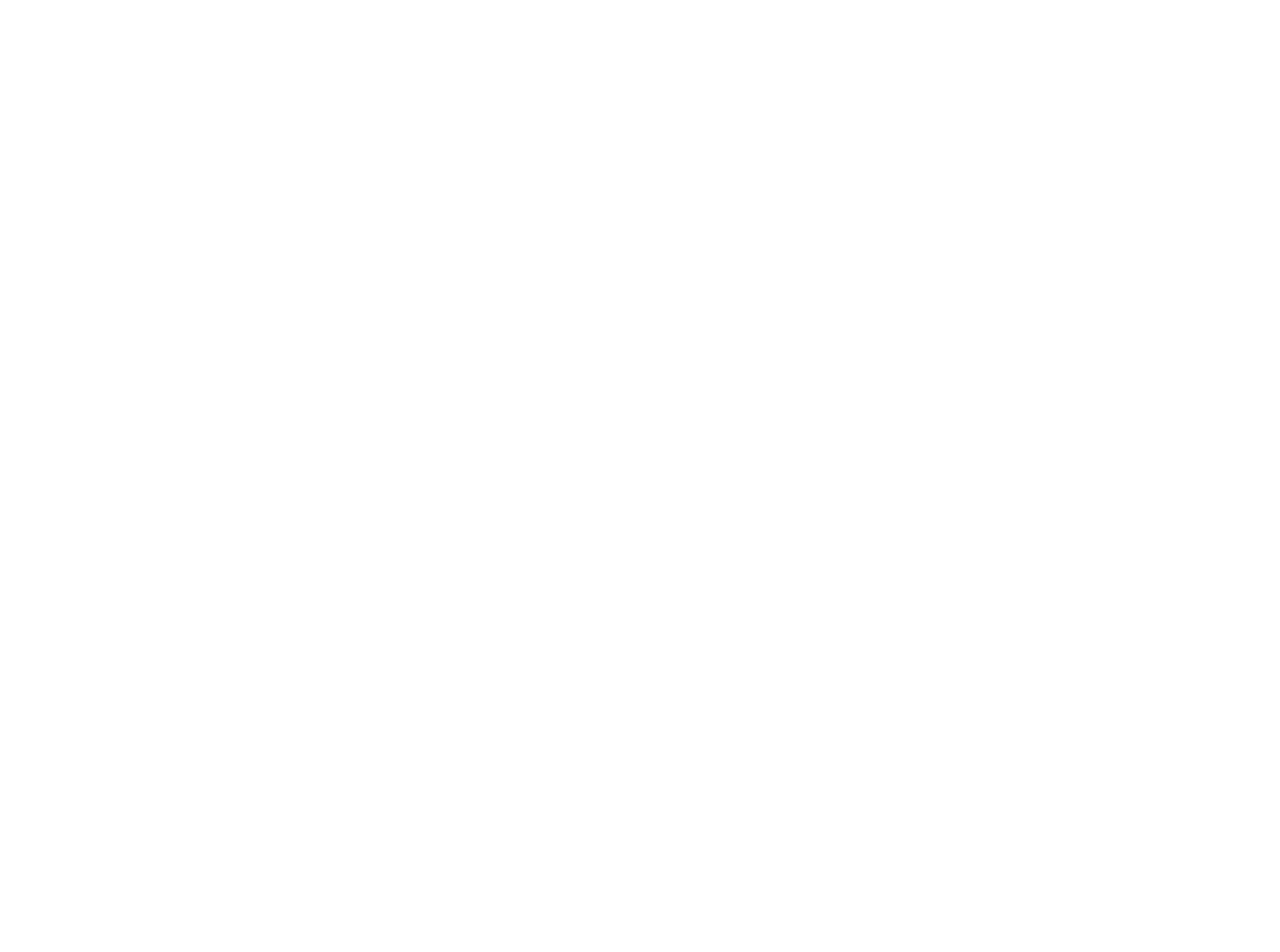
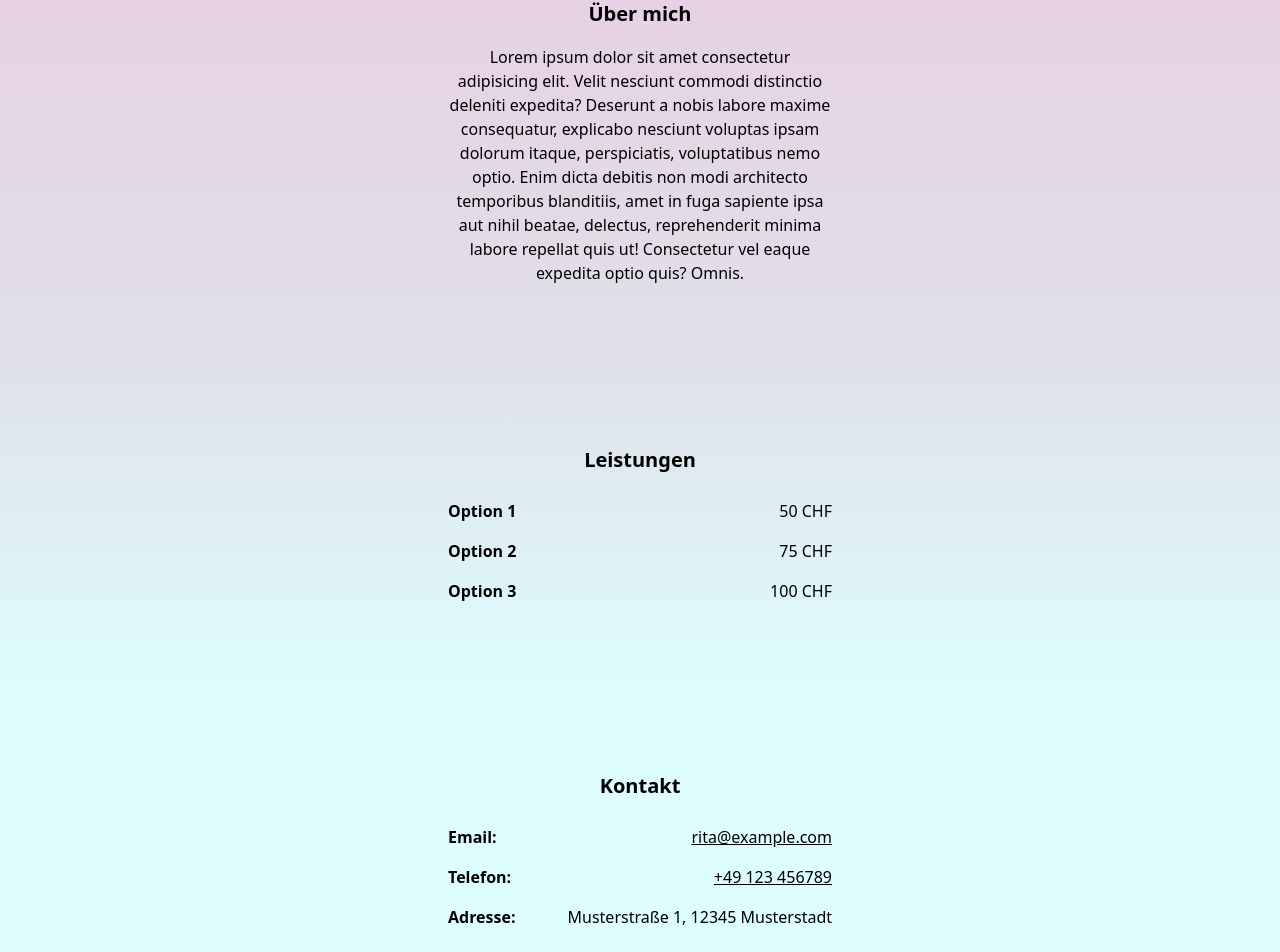
Before and after one commit to lemeleti/rita-massage-website, a React (Vite) app: page / in a window 1280 px wide. Shown: the part 441-1393 px from the top of the page. Before the commit the page ends 800 px from the top, so only its background shows below. Built offline with nearby package versions, Linux system fonts and the light colour scheme.

Commit message:
showcase poc

```diff
--- a/src/App.tsx
+++ b/src/App.tsx
@@ -1,9 +1,61 @@
 import './App.css';
+import ContactInfo from './components/ContactInfo';
+import Section from './components/Section';
+import ServiceList from './components/ServiceList';
 
 function App() {
   return (
     <>
-      <h1>Hello World</h1>
+      <header className="flex h-[45vh] items-center justify-center bg-primary">
+        <h1>Rita's Service</h1>
+      </header>
+      <main className="flex flex-col">
+        <Section
+          title="Über mich"
+          className="bg-gradient-primary-secondary"
+        >
+          <div className="mx-auto mt-4 md:w-3/4 xl:w-1/2">
+            <p>
+              Lorem ipsum dolor sit amet consectetur adipisicing elit. Velit
+              nesciunt commodi distinctio deleniti expedita? Deserunt a nobis
+              labore maxime consequatur, explicabo nesciunt voluptas ipsam
+              dolorum itaque, perspiciatis, voluptatibus nemo optio. Enim dicta
+              debitis non modi architecto temporibus blanditiis, amet in fuga
+              sapiente ipsa aut nihil beatae, delectus, reprehenderit minima
+              labore repellat quis ut! Consectetur vel eaque expedita optio
+              quis? Omnis.
+            </p>
+          </div>
+        </Section>
+
+        <Section
+          title="Leistungen"
+          className="bg-gradient-secondary-accent"
+        >
+          <div className="mx-auto mt-4 w-full md:w-3/4 xl:w-1/2">
+            <ServiceList
+              services={[
+                { name: 'Option 1', price: '50 CHF' },
+                { name: 'Option 2', price: '75 CHF' },
+                { name: 'Option 3', price: '100 CHF' },
+              ]}
+            />
+          </div>
+        </Section>
+
+        <Section
+          title="Kontakt"
+          className="bg-accent"
+        >
+          <div className="mx-auto mt-4 w-full md:w-3/4 xl:w-1/2">
+            <ContactInfo
+              email="rita@example.com"
+              phone="+49 123 456789"
+              address="Musterstraße 1, 12345 Musterstadt"
+            />
+          </div>
+        </Section>
+      </main>
     </>
   );
 }
--- /dev/null
+++ b/src/components/ContactInfo.tsx
@@ -0,0 +1,43 @@
+import LabelValue from './LableValue';
+
+type ContactInfoProps = {
+  email?: string;
+  phone?: string;
+  address?: string;
+};
+
+export default function ContactInfo({
+  email,
+  phone,
+  address,
+}: ContactInfoProps) {
+  return (
+    <>
+      {email && (
+        <LabelValue
+          label="Email:"
+          value={
+            <a href={`mailto:${email}`} className="underline">
+              {email}
+            </a>
+          }
+          className="py-2"
+        />
+      )}
+      {phone && (
+        <LabelValue
+          label="Telefon:"
+          value={
+            <a href={`tel:${phone}`} className="underline">
+              {phone}
+            </a>
+          }
+          className="py-2"
+        />
+      )}
+      {address && (
+        <LabelValue label="Adresse:" value={address} className="py-2" />
+      )}
+    </>
+  );
+}
--- /dev/null
+++ b/src/components/LableValue.tsx
@@ -0,0 +1,31 @@
+import styled from 'styled-components';
+import type { ReactNode } from 'react';
+
+type LabelValueProps = {
+  label: string;
+  value: ReactNode;
+  className?: string;
+};
+
+const Row = styled.div`
+  display: flex;
+  flex-direction: column;
+  justify-content: space-between;
+
+  @media (min-width: 768px) {
+    flex-direction: row;
+  }
+`;
+
+export default function LabelValue({
+  label,
+  value,
+  className = '',
+}: LabelValueProps) {
+  return (
+    <Row className={className}>
+      <span className="font-semibold">{label}</span>
+      <span>{value}</span>
+    </Row>
+  );
+}
--- /dev/null
+++ b/src/components/Section.tsx
@@ -0,0 +1,22 @@
+import type { ReactNode } from 'react';
+
+interface SectionProps {
+  title: string;
+  className?: string;
+  children: ReactNode;
+}
+
+export default function Section({
+  title,
+  className = '',
+  children,
+}: SectionProps) {
+  return (
+    <section className={`flex w-full flex-col pt-20 pb-20 ${className}`}>
+      <div className="mx-auto flex w-3/5 flex-col items-center justify-center text-center">
+        <h2>{title}</h2>
+        {children}
+      </div>
+    </section>
+  );
+}
--- /dev/null
+++ b/src/components/ServiceItem.tsx
@@ -0,0 +1,14 @@
+import LabelValue from './LableValue';
+
+type ServiceItemProps = {
+  name: string;
+  price: string;
+};
+
+export default function ServiceItem({ name, price }: ServiceItemProps) {
+  return (
+    <li>
+      <LabelValue label={name} value={price} className="py-2" />
+    </li>
+  );
+}
--- /dev/null
+++ b/src/components/ServiceList.tsx
@@ -0,0 +1,20 @@
+import ServiceItem from './ServiceItem';
+
+type Service = {
+  name: string;
+  price: string;
+};
+
+type ServiceListProps = {
+  services: Service[];
+};
+
+export default function ServiceList({ services }: ServiceListProps) {
+  return (
+    <ul>
+      {services.map((service, index) => (
+        <ServiceItem key={index} name={service.name} price={service.price} />
+      ))}
+    </ul>
+  );
+}
--- a/src/index.css
+++ b/src/index.css
@@ -14,3 +14,22 @@
     font-weight: 700;
   }
 }
+
+@theme {
+  --color-primary: #e7cee3;
+  --color-secondary: #e0e1e9;
+  --color-accent: #ddfdfe;
+}
+
+@layer utilities {
+  /* Gradients between main colors */
+  .bg-gradient-primary-secondary {
+    @apply bg-gradient-to-b from-primary to-secondary;
+  }
+  .bg-gradient-secondary-accent {
+    @apply bg-gradient-to-b from-secondary to-accent;
+  }
+  .bg-gradient-accent-secondary {
+    @apply bg-gradient-to-b from-accent to-secondary;
+  }
+}
```
Also changed, not shown: package.json (+5 -5 lines), tailwind.config.js (line endings or trailing spaces), 1 other file (tests, documents, lock files or other folders).
